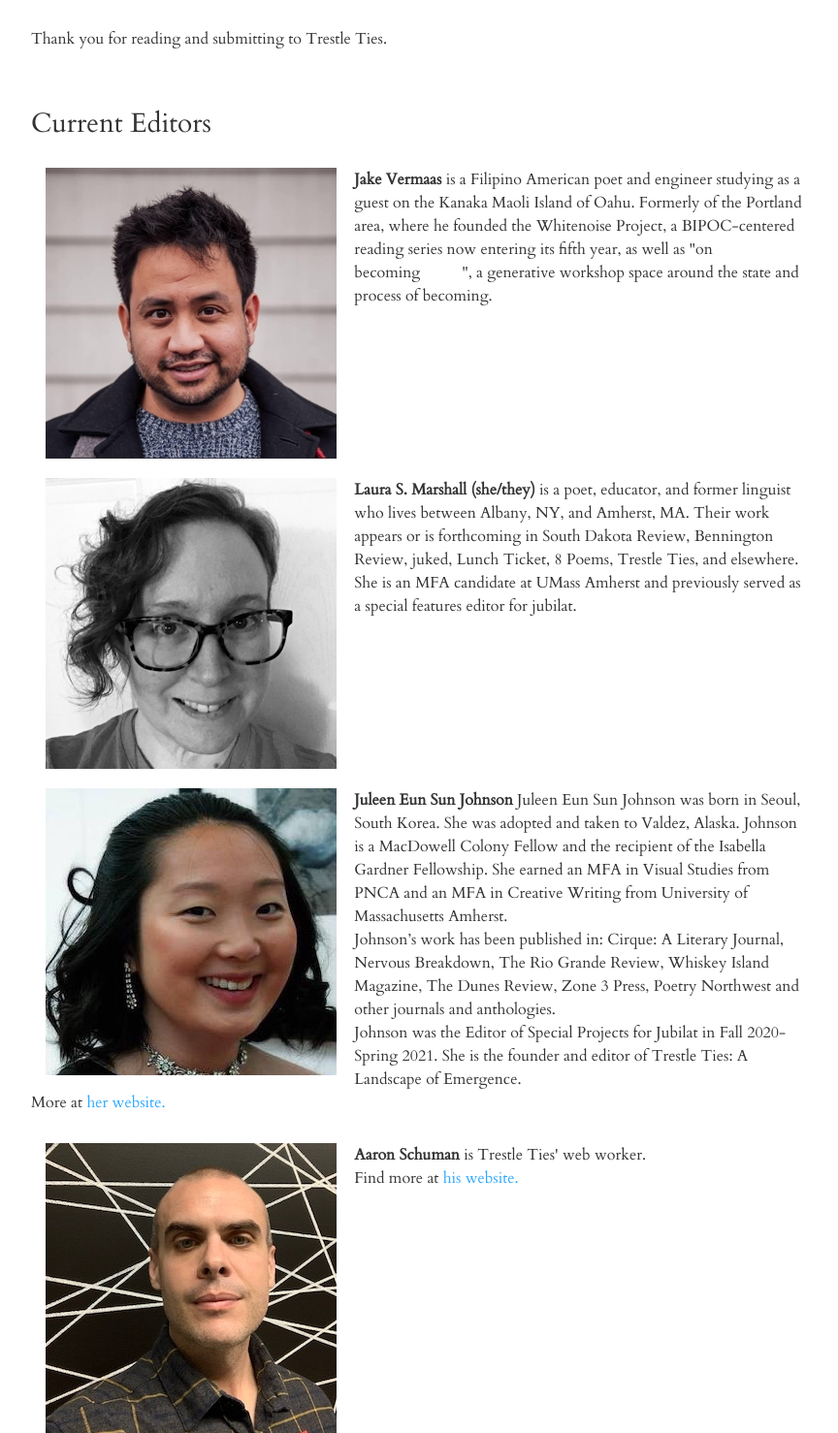
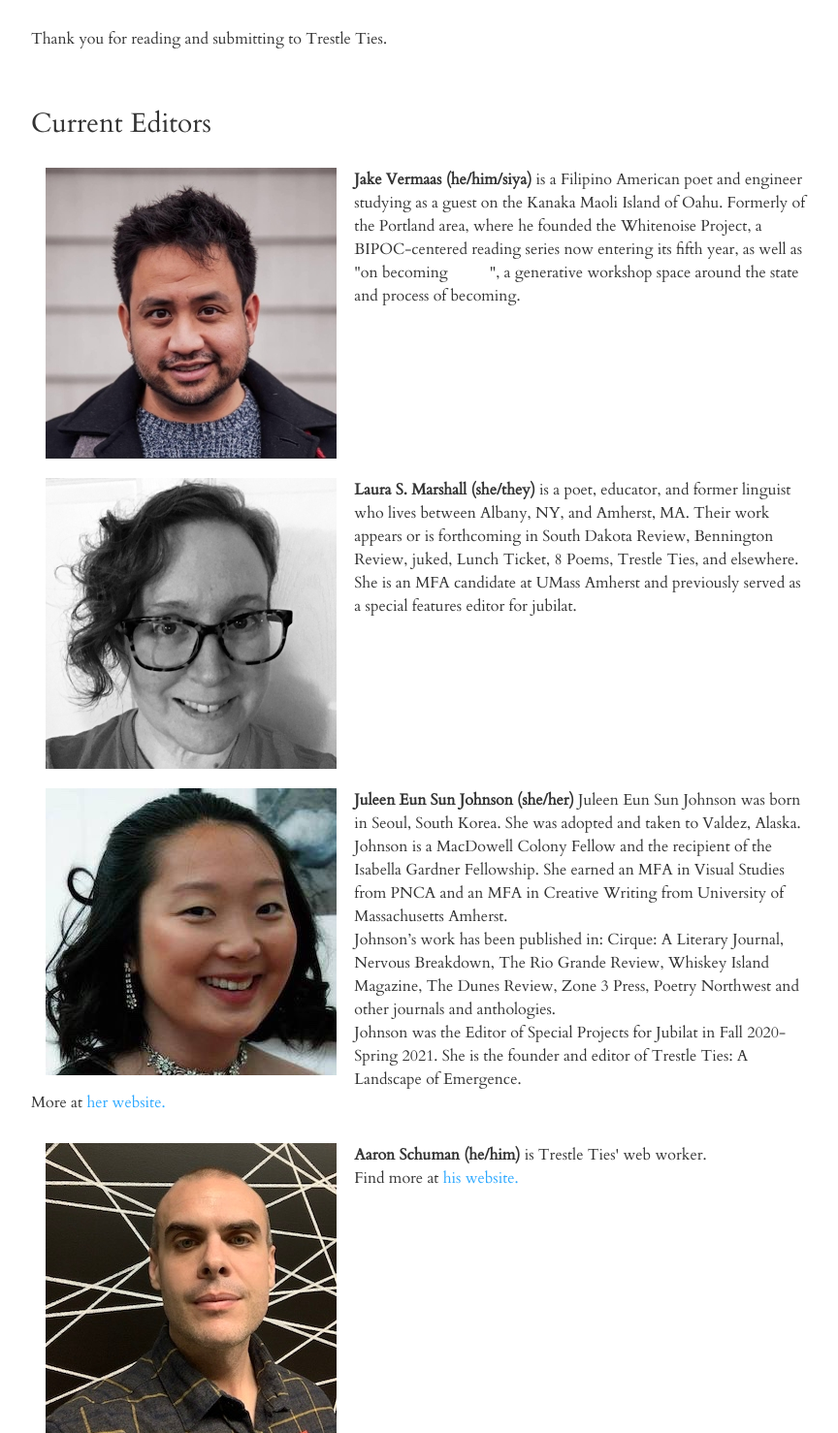
Before and after one commit to aschuman0/trestle-ties, a Flask app: page /about in a window 1280 px wide. Shown: the part 1217-2695 px from the top of the page at 97% size, without its empty margins (208-1072 px from the left). Run offline with Flask 2, Linux system fonts and the light colour scheme; some libraries are stand-ins or nearby versions.

Commit message:
adds bio pronouns

```diff
--- a/templates/about.html
+++ b/templates/about.html
@@ -20,7 +20,7 @@
         <div class="col-xs-12 col-sm-5">
             <img src="/img/jake.jpg">
         </div>
-       <p><strong>Jake Vermaas</strong> is a Filipino American poet and engineer studying as a guest on the Kanaka Maoli Island of Oahu. Formerly of the Portland area, where he founded the Whitenoise Project, a BIPOC-centered reading series now entering its fifth year, as well as "on becoming&nbsp;&nbsp;&nbsp;&nbsp;&nbsp;&nbsp;&nbsp;&nbsp;&nbsp;&nbsp;", a generative workshop space around the state and process of becoming.
+       <p><strong>Jake Vermaas (he/him/siya)</strong> is a Filipino American poet and engineer studying as a guest on the Kanaka Maoli Island of Oahu. Formerly of the Portland area, where he founded the Whitenoise Project, a BIPOC-centered reading series now entering its fifth year, as well as "on becoming&nbsp;&nbsp;&nbsp;&nbsp;&nbsp;&nbsp;&nbsp;&nbsp;&nbsp;&nbsp;", a generative workshop space around the state and process of becoming.
     </div>
     <br />
     <div class="row">
@@ -34,14 +34,14 @@
         <div class="col-xs-12 col-sm-5">
             <img src="/img/juleen.jpg">
         </div>
-       <p><strong>Juleen Eun Sun Johnson</strong> Juleen Eun Sun Johnson was born in Seoul, South Korea. She was adopted and taken to Valdez, Alaska. Johnson is a MacDowell Colony Fellow and the recipient of the Isabella Gardner Fellowship. She earned an MFA in Visual Studies from PNCA and an MFA in Creative Writing from University of Massachusetts Amherst.<br />Johnson’s work has been published in: Cirque: A Literary Journal, Nervous Breakdown, The Rio Grande Review, Whiskey Island Magazine, The Dunes Review, Zone 3 Press, Poetry Northwest and other journals and anthologies.<br />Johnson was the Editor of Special Projects for Jubilat in Fall 2020-Spring 2021. She is the founder and editor of Trestle Ties: A Landscape of Emergence. <br />More at <a href="http://juleenj.com" target="_blank">her website.</a></p>
+       <p><strong>Juleen Eun Sun Johnson (she/her)</strong> Juleen Eun Sun Johnson was born in Seoul, South Korea. She was adopted and taken to Valdez, Alaska. Johnson is a MacDowell Colony Fellow and the recipient of the Isabella Gardner Fellowship. She earned an MFA in Visual Studies from PNCA and an MFA in Creative Writing from University of Massachusetts Amherst.<br />Johnson’s work has been published in: Cirque: A Literary Journal, Nervous Breakdown, The Rio Grande Review, Whiskey Island Magazine, The Dunes Review, Zone 3 Press, Poetry Northwest and other journals and anthologies.<br />Johnson was the Editor of Special Projects for Jubilat in Fall 2020-Spring 2021. She is the founder and editor of Trestle Ties: A Landscape of Emergence. <br />More at <a href="http://juleenj.com" target="_blank">her website.</a></p>
     </div>
     <br />
     <div class="row">
         <div class="col-xs-12 col-sm-5">
             <img src="/img/aaron.jpg">
         </div>
-  <p><strong>Aaron Schuman</strong> is Trestle Ties' web worker.<br />Find more at <a href="http://aschuman.net/" target="_blank">his website.</a></p>
+  <p><strong>Aaron Schuman (he/him)</strong> is Trestle Ties' web worker.<br />Find more at <a href="http://aschuman.net/" target="_blank">his website.</a></p>
    </div>
       <div class="row tim-row">
        <div class="col tim-col"><h3>Former Editors</h3></div>
```
